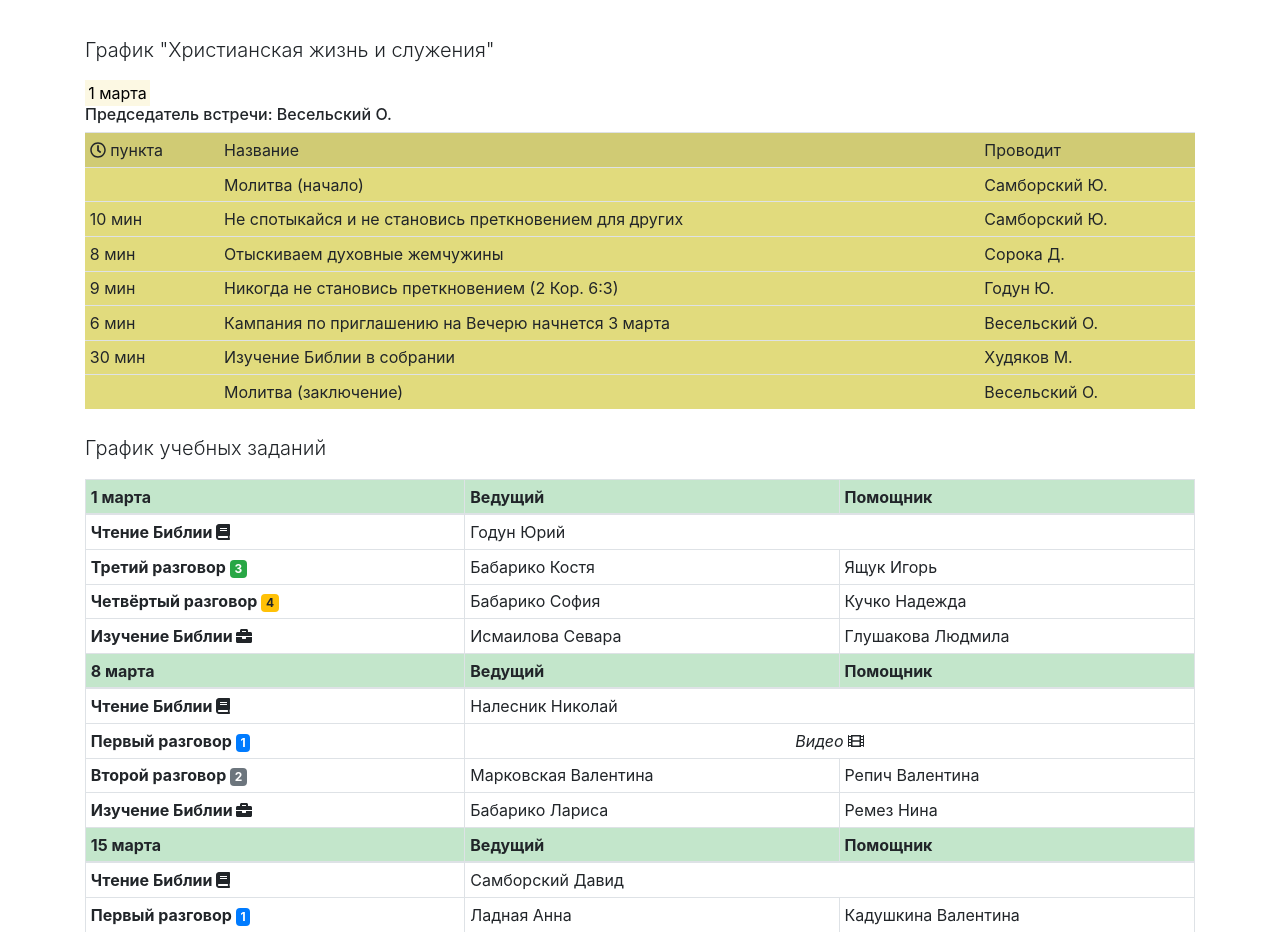
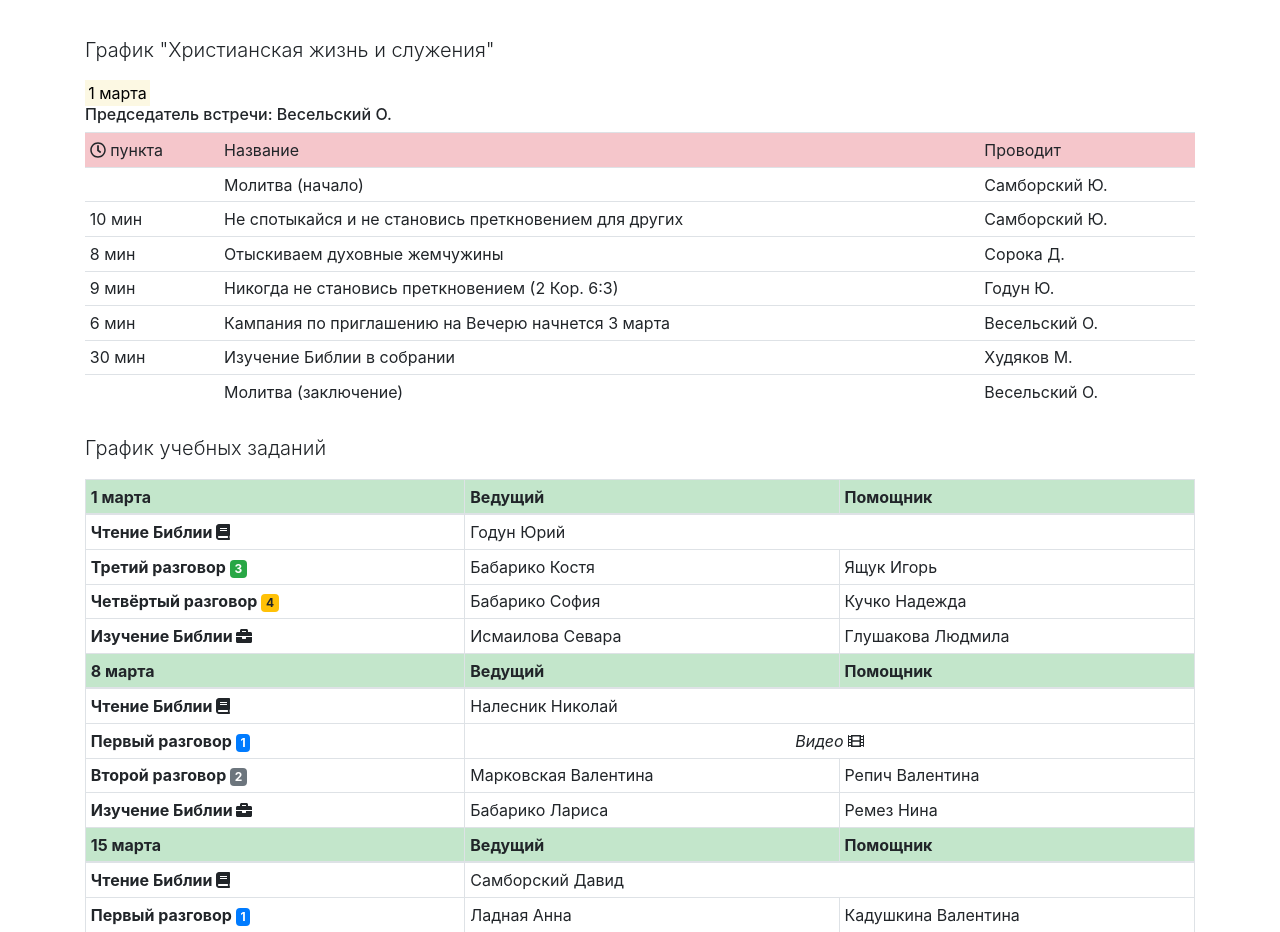
Before and after one commit to YuriySamo/yuriysamo.github.io, a plain HTML site: page index.html in a window 1280 px wide. Shown: the part 2040-2972 px from the top of the page. Drawn offline with nearby package versions, Linux system fonts and the light colour scheme.

Commit message:
+fix color

```diff
--- a/index.html
+++ b/index.html
@@ -373,7 +373,7 @@
   <h6>Председатель встречи: Весельский О.</h6>
 
  <table class="table table-sm table-hover" id="christMeet">
-  <thead class="table-active">
+  <thead class="table-danger">
 <!-- On rows -->
 <tr id="firstPartChr">
   <td><i class="far fa-clock"></i> пункта</td>
--- a/style/style.css
+++ b/style/style.css
@@ -9,5 +9,5 @@
 }
 
 #christMeet{
-	background-color: #e1db7d;
+
 }
```
